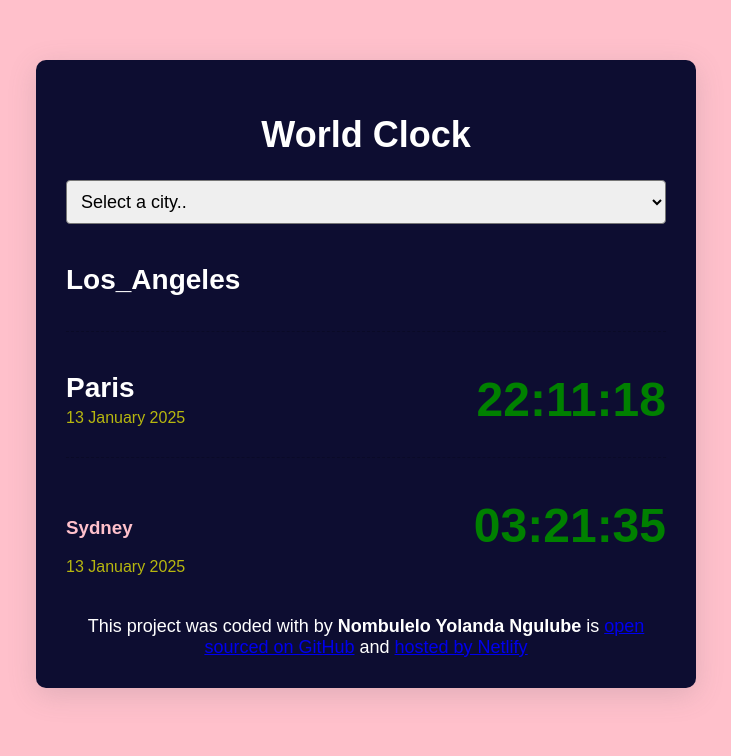
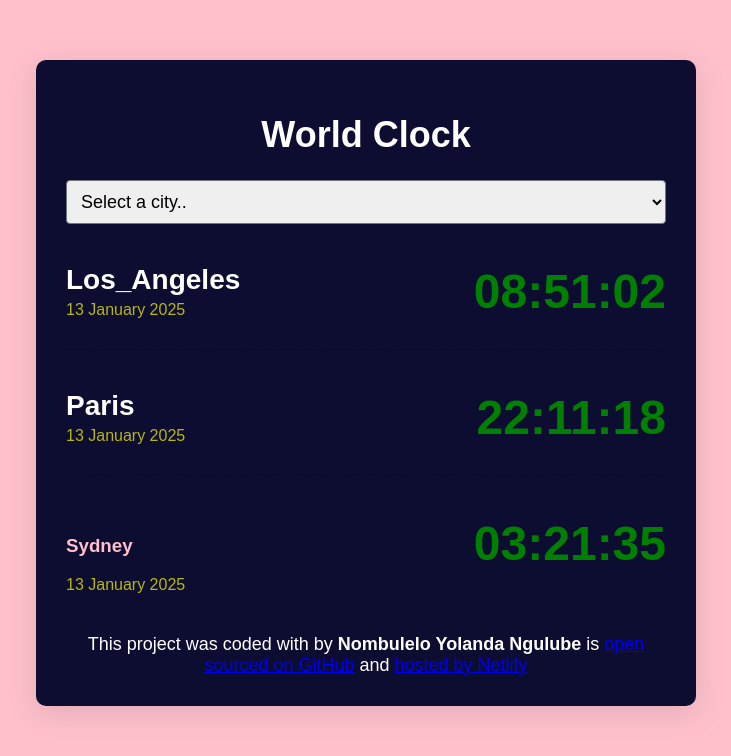
Before and after one commit to lelo24163/World-Clock-project, a plain HTML site: page Index.html in a window 1280 px wide. Shown: the whole page, without its empty margins (274-1005 px from the left). Drawn offline with nearby package versions, Linux system fonts and the light colour scheme; a script that the page names is missing.

Commit message:
Update Index.html

```diff
--- a/Index.html
+++ b/Index.html
@@ -25,9 +25,9 @@
         <div class="city" id="los angeles">
           <div>
             <h2>Los_Angeles</h2>
-            <div class="date"> </div>
+            <div class="date"> 13 January 2025</div>
           </div>
-          <div class="time"></div>
+          <div class="time">08:51:02</div>
         </div>
         <div class="city" id="paris">
           <div>
```
